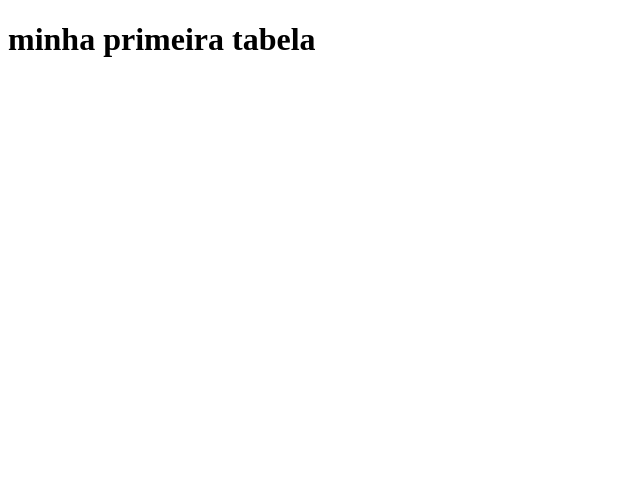
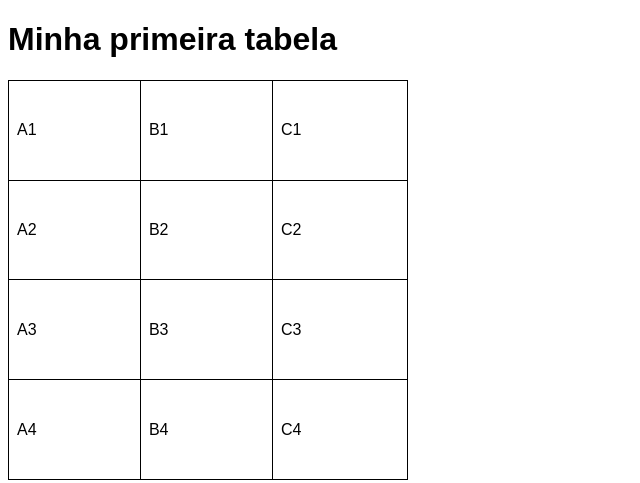
Before and after one commit to HigorVezaro/html-css, a plain HTML site: page exercicios/ex023/tabela001.html in a window 1280 px wide. Shown: the whole page, without its empty margins (0-640 px from the left). Drawn offline with Linux system fonts and the light colour scheme.

Commit message:
criei uma tabela

```diff
--- a/exercicios/ex023/tabela001.html
+++ b/exercicios/ex023/tabela001.html
@@ -4,8 +4,62 @@
     <meta charset="UTF-8">
     <meta name="viewport" content="width=device-width, initial-scale=1.0">
     <title>tabelas</title>
+    <style>
+        *{
+            font-family: Arial, Helvetica, sans-serif;
+        }
+        table {
+            width: 400px;
+            height: 400px;
+            border-collapse: collapse;
+        }
+        /*
+        th {
+            text-align: center;
+            border: 1px solid black;
+        }
+        */
+        td {
+
+            border: 1px solid black;
+            padding: 8px;
+        }
+
+    </style>
 </head>
 <body>
-    <h1>minha primeira tabela</h1>
+    <h1>Minha primeira tabela</h1>
+    <!-- Hierarquia de tabela (simples )
+    TABLE = Tabela
+        TABLE HEADER= cabeçalho de tabela
+        TABLE DATA= dado de tabela
+    -->
+
+        <table>
+            <!--
+                não funcionou como esperado, não cria um linha completa na tabela, esperando as próximas aulas para ver com resolve.
+                <th> Essa é minha tabela</th>
+             -->
+            <tr> <!-- Primeira linha -->
+                <td>A1</td>
+                <td>B1</td>
+                <td>C1</td>
+            </tr>
+            <tr>
+                <td>A2</td>
+                <td>B2</td>
+                <td>C2</td>
+            </tr>
+            <tr>
+                <td>A3</td>
+                <td>B3</td>
+                <td>C3</td>
+            </tr>
+            <tr>
+                <td>A4</td>
+                <td>B4</td>
+                <td>C4</td>
+            </tr>
+        </table>
 </body>
 </html>
```
